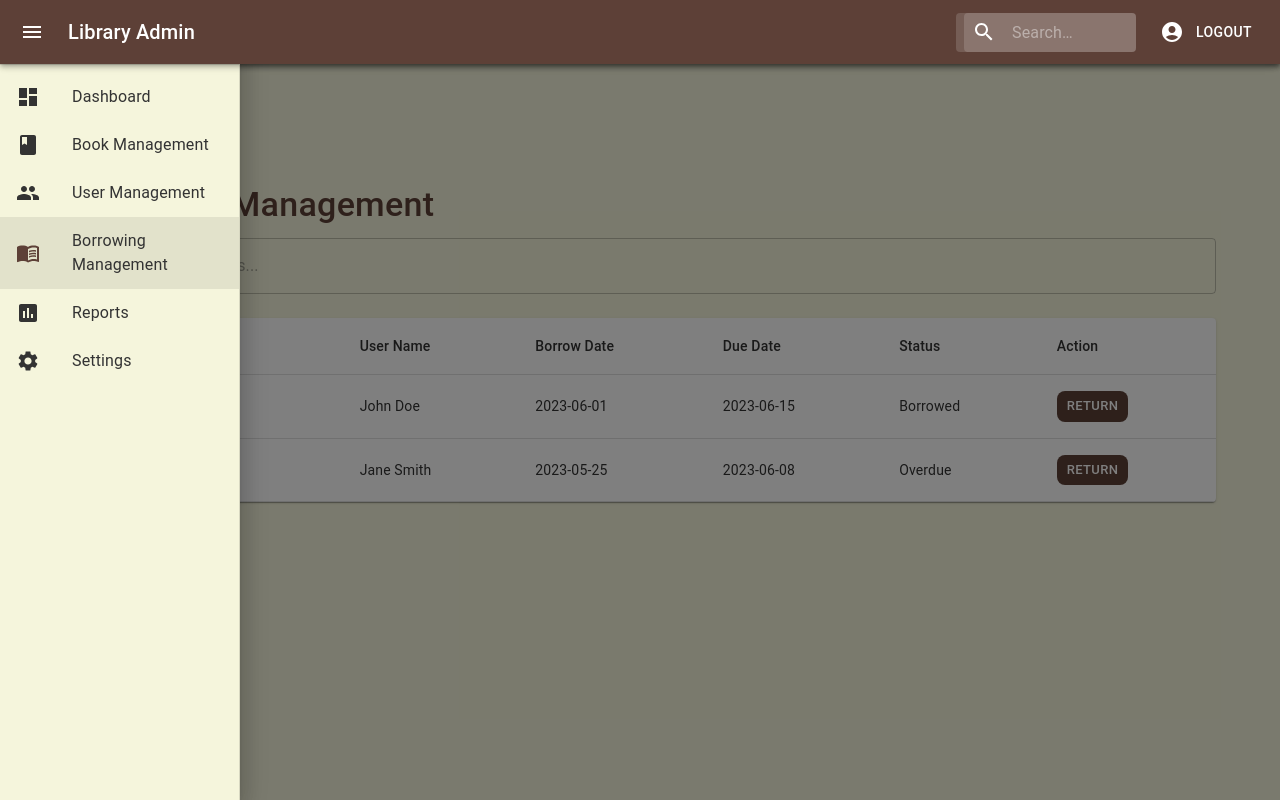
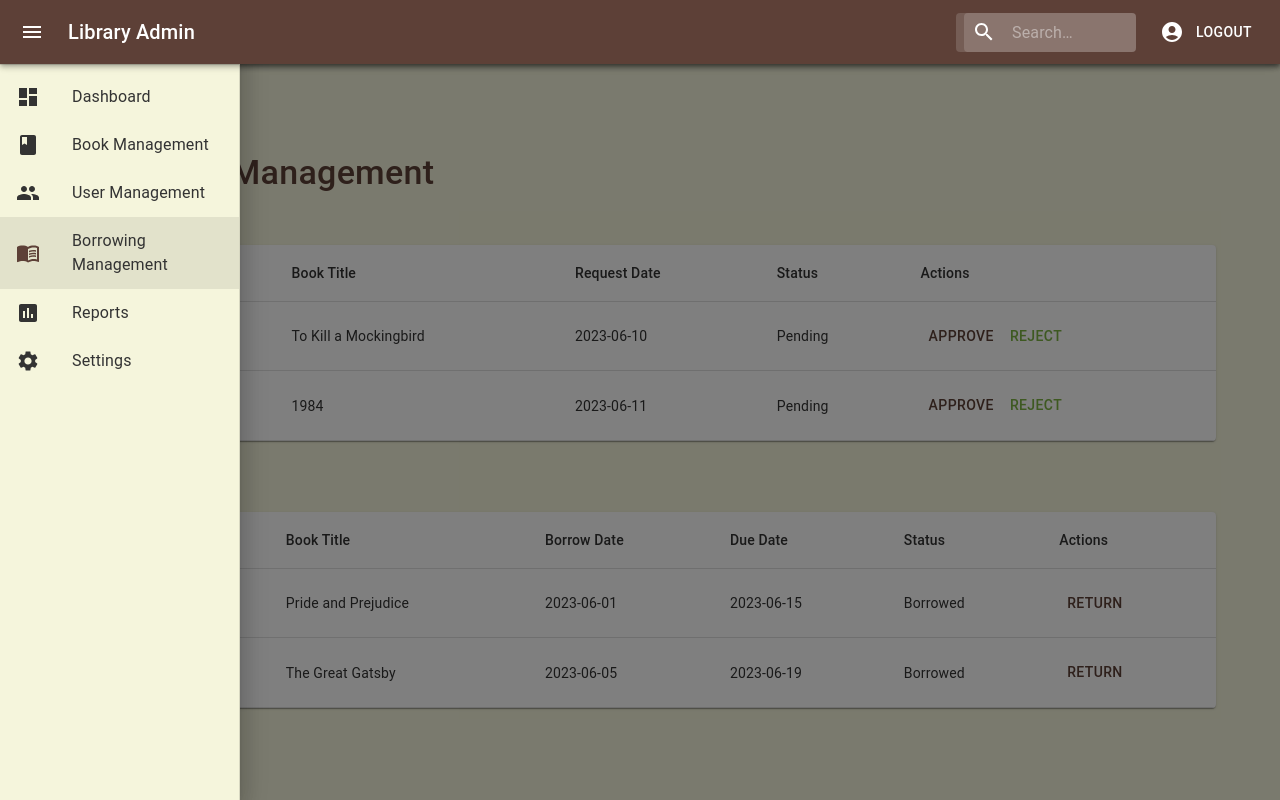
Before and after one commit to vaibhav-rm/Library-Management-System, a React (Vite) app: page /admin/borrowings in a window 1280 px wide. Built offline with nearby package versions, Linux system fonts and the light colour scheme.

Commit message:
responsive fixes

```diff
--- a/src/Layouts/StudentLayout.jsx
+++ b/src/Layouts/StudentLayout.jsx
@@ -5,6 +5,7 @@ import StudentNavbar from '../components/StudentNavbar';
 import StudentSidebar from '../components/StudentSidebar';
 import Home from '../pages/student/Home';
 import Books from '../pages/student/Books';
+import BookDetails from '../pages/student/BookDetails';
 import Profile from '../pages/student/Profile';
 import BorrowingHistory from '../pages/student/BorrowingHistory';
 
@@ -19,6 +20,7 @@ function StudentLayout() {
         <Routes>
           <Route index element={<Home />} />
           <Route path="books" element={<Books />} />
+          <Route path="/books/:id" element={<BookDetails />} />
           <Route path="profile" element={<Profile />} />
           <Route path="history" element={<BorrowingHistory />} />
         </Routes>
--- a/src/pages/admin/BorrowingManagement.jsx
+++ b/src/pages/admin/BorrowingManagement.jsx
@@ -10,88 +10,98 @@ import {
   TableRow,
   Paper,
   Button,
-  TextField,
-  InputAdornment,
+  Dialog,
+  DialogActions,
+  DialogContent,
+  DialogContentText,
+  DialogTitle
 } from '@mui/material';
-import { Search } from '@mui/icons-material';
 
-// Dummy data for demonstration
+// Mock data for borrowing requests and active borrowings
+const initialRequests = [
+  { id: 1, studentName: 'John Doe', bookTitle: 'To Kill a Mockingbird', requestDate: '2023-06-10', status: 'Pending' },
+  { id: 2, studentName: 'Jane Smith', bookTitle: '1984', requestDate: '2023-06-11', status: 'Pending' },
+  // Add more requests as needed
+];
+
 const initialBorrowings = [
-  { id: 1, bookTitle: 'To Kill a Mockingbird', userName: 'John Doe', borrowDate: '2023-06-01', dueDate: '2023-06-15', status: 'Borrowed' },
-  { id: 2, bookTitle: 'The Great Gatsby', userName: 'Jane Smith', borrowDate: '2023-05-25', dueDate: '2023-06-08', status: 'Overdue' },
-  // Add more dummy borrowings as needed
+  { id: 1, studentName: 'Alice Johnson', bookTitle: 'Pride and Prejudice', borrowDate: '2023-06-01', dueDate: '2023-06-15', status: 'Borrowed' },
+  { id: 2, studentName: 'Bob Williams', bookTitle: 'The Great Gatsby', borrowDate: '2023-06-05', dueDate: '2023-06-19', status: 'Borrowed' },
+  // Add more borrowings as needed
 ];
 
 export default function BorrowingManagement() {
+  const [requests, setRequests] = useState(initialRequests);
   const [borrowings, setBorrowings] = useState(initialBorrowings);
-  const [searchTerm, setSearchTerm] = useState('');
+  const [openDialog, setOpenDialog] = useState(false);
+  const [selectedItem, setSelectedItem] = useState(null);
+  const [action, setAction] = useState('');
 
-  const handleReturn = (id) => {
-    setBorrowings(
-      borrowings.map((borrowing) =>
-        borrowing.id === id ? { ...borrowing, status: 'Returned' } : borrowing
-      )
-    );
+  const handleAction = (item, actionType) => {
+    setSelectedItem(item);
+    setAction(actionType);
+    setOpenDialog(true);
   };
 
-  const filteredBorrowings = borrowings.filter(
-    (borrowing) =>
-      borrowing.bookTitle.toLowerCase().includes(searchTerm.toLowerCase()) ||
-      borrowing.userName.toLowerCase().includes(searchTerm.toLowerCase())
-  );
+  const handleConfirmAction = () => {
+    if (action === 'approve' || action === 'reject') {
+      setRequests(requests.map(req =>
+        req.id === selectedItem.id
+          ? { ...req, status: action === 'approve' ? 'Approved' : 'Rejected' }
+          : req
+      ));
+    } else if (action === 'return') {
+      setBorrowings(borrowings.map(borrow =>
+        borrow.id === selectedItem.id
+          ? { ...borrow, status: 'Returned' }
+          : borrow
+      ));
+    }
+    setOpenDialog(false);
+  };
 
   return (
-    <Container maxWidth="lg" sx={{ mt: 4, mb: 4 }}>
+    <Container>
       <Typography variant="h4" gutterBottom>
         Borrowing Management
       </Typography>
-      <TextField
-        fullWidth
-        variant="outlined"
-        placeholder="Search borrowings..."
-        value={searchTerm}
-        onChange={(e) => setSearchTerm(e.target.value)}
-        InputProps={{
-          startAdornment: (
-            <InputAdornment position="start">
-              <Search />
-            </InputAdornment>
-          ),
-        }}
-        sx={{ mb: 3 }}
-      />
+      <Typography variant="h6" gutterBottom>
+        Pending Requests
+      </Typography>
       <TableContainer component={Paper}>
-        <Table sx={{ minWidth: 650 }} aria-label="borrowing table">
+        <Table>
           <TableHead>
             <TableRow>
+              <TableCell>Student Name</TableCell>
               <TableCell>Book Title</TableCell>
-              <TableCell>User Name</TableCell>
-              <TableCell>Borrow Date</TableCell>
-              <TableCell>Due Date</TableCell>
+              <TableCell>Request Date</TableCell>
               <TableCell>Status</TableCell>
-              <TableCell>Action</TableCell>
+              <TableCell>Actions</TableCell>
             </TableRow>
           </TableHead>
           <TableBody>
-            {filteredBorrowings.map((borrowing) => (
-              <TableRow key={borrowing.id}>
-                <TableCell>{borrowing.bookTitle}</TableCell>
-                <TableCell>{borrowing.userName}</TableCell>
-                <TableCell>{borrowing.borrowDate}</TableCell>
-                <TableCell>{borrowing.dueDate}</TableCell>
-                <TableCell>{borrowing.status}</TableCell>
+            {requests.map((request) => (
+              <TableRow key={request.id}>
+                <TableCell>{request.studentName}</TableCell>
+                <TableCell>{request.bookTitle}</TableCell>
+                <TableCell>{request.requestDate}</TableCell>
+                <TableCell>{request.status}</TableCell>
                 <TableCell>
-                  {borrowing.status === 'Borrowed' || borrowing.status === 'Overdue' ? (
-                    <Button
-                      variant="contained"
-                      color="primary"
-                      size="small"
-                      onClick={() => handleReturn(borrowing.id)}
-                    >
-                      Return
-                    </Button>
-                  ) : (
-                    '-'
+                  {request.status === 'Pending' && (
+                    <>
+                      <Button
+                        color="primary"
+                        onClick={() => handleAction(request, 'approve')}
+                      >
+                        Approve
+                      </Button>
+                      <Button
+                        color="secondary"
+                        onClick={() => handleAction(request, 'reject')}
+                      >
+                        Reject
+                      </Button>
+                    </>
                   )}
                 </TableCell>
               </TableRow>
@@ -99,6 +109,60 @@ export default function BorrowingManagement() {
           </TableBody>
         </Table>
       </TableContainer>
+
+      <Typography variant="h6" gutterBottom sx={{ mt: 4 }}>
+        Active Borrowings
+      </Typography>
+      <TableContainer component={Paper}>
+        <Table>
+          <TableHead>
+            <TableRow>
+              <TableCell>Student Name</TableCell>
+              <TableCell>Book Title</TableCell>
+              <TableCell>Borrow Date</TableCell>
+              <TableCell>Due Date</TableCell>
+              <TableCell>Status</TableCell>
+              <TableCell>Actions</TableCell>
+            </TableRow>
+          </TableHead>
+          <TableBody>
+            {borrowings.map((borrowing) => (
+              <TableRow key={borrowing.id}>
+                <TableCell>{borrowing.studentName}</TableCell>
+                <TableCell>{borrowing.bookTitle}</TableCell>
+                <TableCell>{borrowing.borrowDate}</TableCell>
+                <TableCell>{borrowing.dueDate}</TableCell>
+                <TableCell>{borrowing.status}</TableCell>
+                <TableCell>
+                  {borrowing.status === 'Borrowed' && (
+                    <Button
+                      color="primary"
+                      onClick={() => handleAction(borrowing, 'return')}
+                    >
+                      Return
+                    </Button>
+                  )}
+                </TableCell>
+              </TableRow>
+            ))}
+          </TableBody>
+        </Table>
+      </TableContainer>
+
+      <Dialog open={openDialog} onClose={() => setOpenDialog(false)}>
+        <DialogTitle>Confirm Action</DialogTitle>
+        <DialogContent>
+          <DialogContentText>
+            Are you sure you want to {action} the {action === 'return' ? 'book' : 'borrowing request'} "{selectedItem?.bookTitle}" {action === 'return' ? 'from' : 'by'} {selectedItem?.studentName}?
+          </DialogContentText>
+        </DialogContent>
+        <DialogActions>
+          <Button onClick={() => setOpenDialog(false)}>Cancel</Button>
+          <Button onClick={handleConfirmAction} color="primary">
+            Confirm
+          </Button>
+        </DialogActions>
+      </Dialog>
     </Container>
   );
 }
--- /dev/null
+++ b/src/pages/student/BookDetails.jsx
@@ -0,0 +1,50 @@
+import React from 'react';
+import { useParams, useNavigate } from 'react-router-dom';
+import { Container, Typography, Button, Grid, Paper, Chip } from '@mui/material';
+import ArrowBackIcon from '@mui/icons-material/ArrowBack';
+
+// In a real application, you would fetch this data from an API
+import { dummyBooks } from '../../components/dummyBooks';
+
+export default function BookDetails() {
+  const { id } = useParams();
+  const navigate = useNavigate();
+
+  // Find the book with the matching id
+  const book = dummyBooks.find(book => book.id === parseInt(id));
+
+  if (!book) {
+    return <Typography>Book not found</Typography>;
+  }
+
+  return (
+    <Container maxWidth="lg" className="py-8">
+      <Button startIcon={<ArrowBackIcon />} onClick={() => navigate(-1)} className="mb-4">
+        Back to Books
+      </Button>
+      <Paper elevation={3} className="p-8">
+        <Grid container spacing={4}>
+          <Grid item xs={12} md={4}>
+            <img
+              src={book.coverImage}
+              alt={book.title}
+              className="w-full h-auto object-cover rounded-lg shadow-md"
+            />
+          </Grid>
+          <Grid item xs={12} md={8}>
+            <Typography variant="h4" className="mb-4 font-bold text-primary">{book.title}</Typography>
+            <Typography variant="h6" className="mb-2 text-gray-600">by {book.author}</Typography>
+            <Chip label={book.category} className="mb-4" />
+            <Typography variant="body1" className="mb-4">{book.description}</Typography>
+            <Typography variant="body2" className="mb-2">ISBN: {book.isbn}</Typography>
+            <Typography variant="body2" className="mb-2">Publication Year: {book.publicationYear}</Typography>
+            <Typography variant="body2" className="mb-4">Available Quantity: {book.quantity}</Typography>
+            <Button variant="contained" color="primary">
+              Borrow Book
+            </Button>
+          </Grid>
+        </Grid>
+      </Paper>
+    </Container>
+  );
+}
```
Also changed, not shown: src/components/BookRow.jsx (+9 -1 lines), src/pages/student/Home.jsx (+44 -5 lines).
